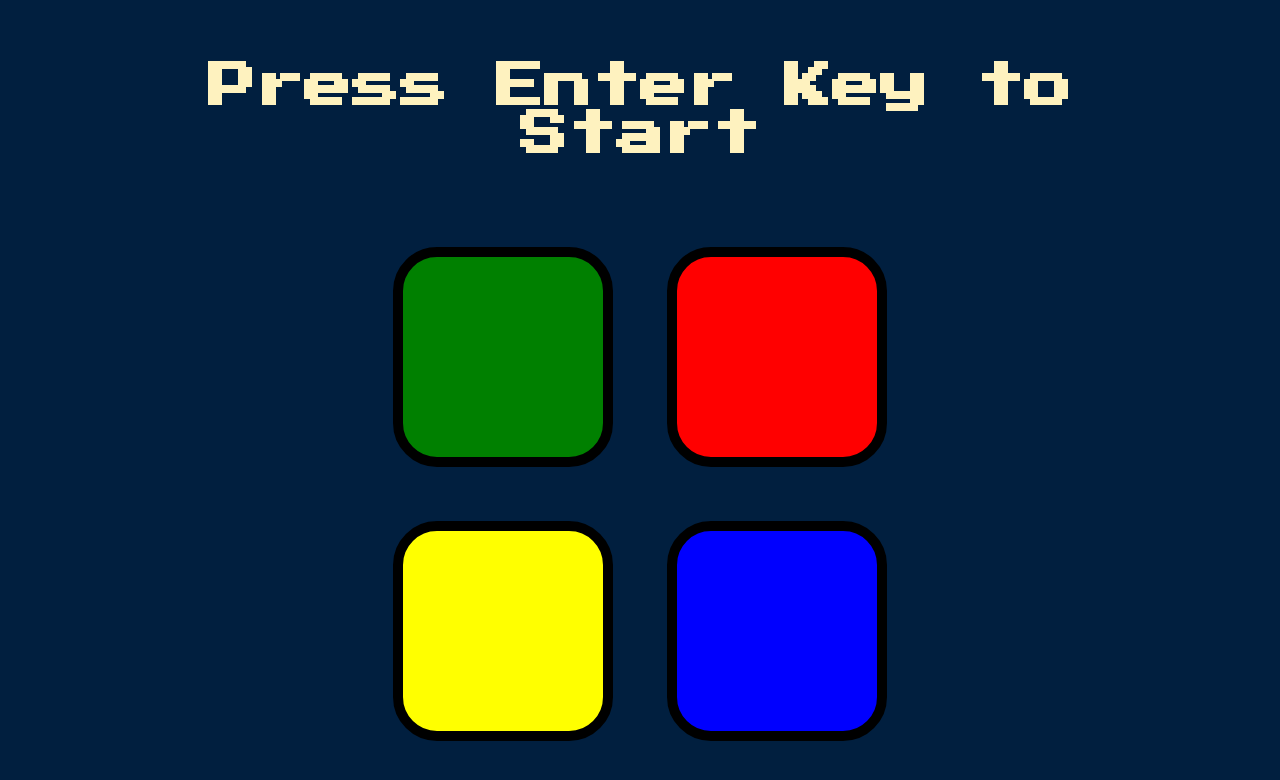
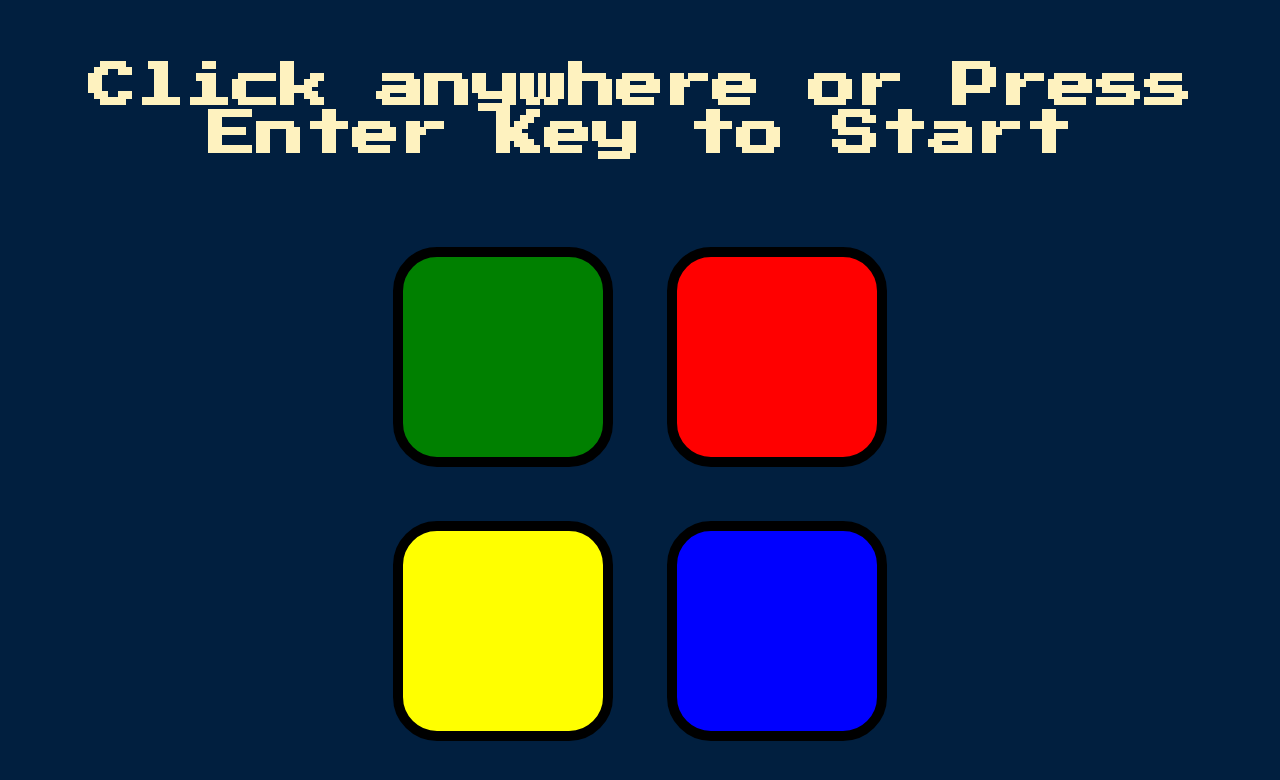
Before and after one commit to abayterg/SIMON, a plain HTML site: page Simon Game Challenge Starting Files/index.html in a window 1280 px wide. Drawn offline with nearby package versions, Linux system fonts and the light colour scheme.

Commit message:
Update index.html

```diff
--- a/Simon Game Challenge Starting Files/index.html
+++ b/Simon Game Challenge Starting Files/index.html
@@ -9,7 +9,7 @@
 </head>
 
 <body>
-  <h1 id="level-title">Press Enter Key to Start</h1>
+  <h1 id="level-title">Click anywhere or Press Enter Key to Start</h1>
   <div class="container-fluid">
     <div class="row">
 
```
